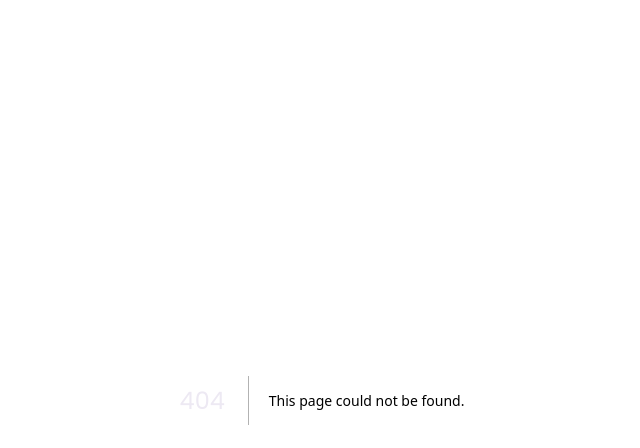
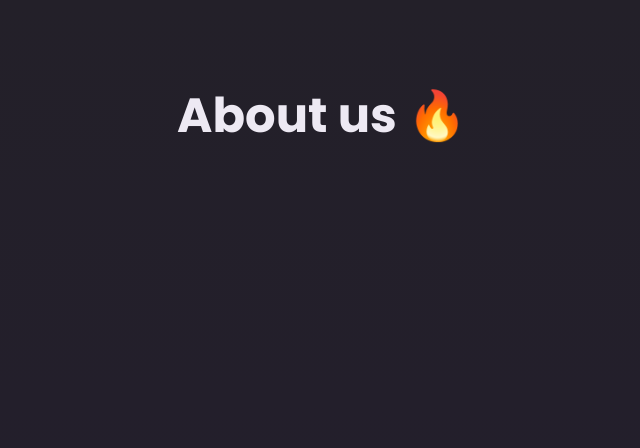
Before and after one commit to edcsu/nextjs_basics, a Next.js app: page /about in a window 1280 px wide. Before the commit this address had no page. Shown: the top 448 px of the page, without its empty margins (318-958 px from the left). Built offline with nearby package versions, Linux system fonts and the light colour scheme.

Commit message:
style: add about us page

```diff
--- /dev/null
+++ b/app/about/page.js
@@ -0,0 +1,7 @@
+export default function AboutPage() {
+  return (
+    <main>
+        <h1>About us 🔥</h1>
+    </main>
+  )
+}
```
